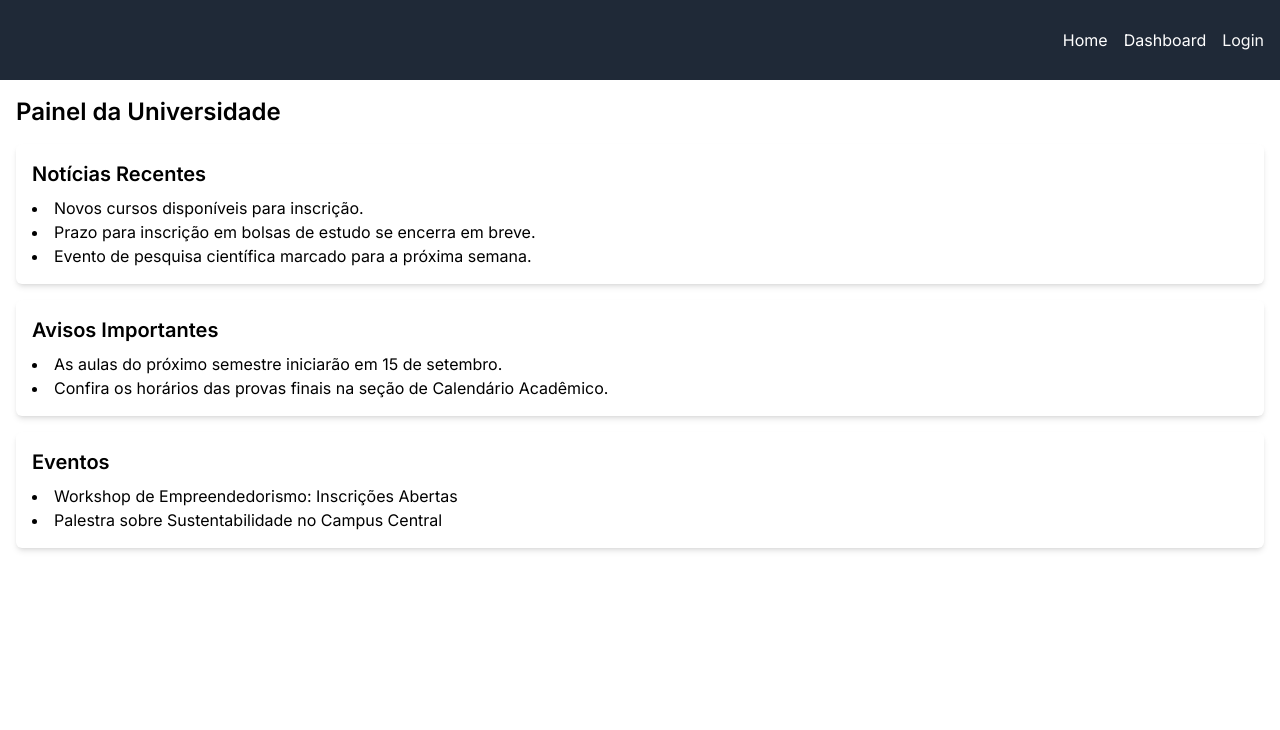
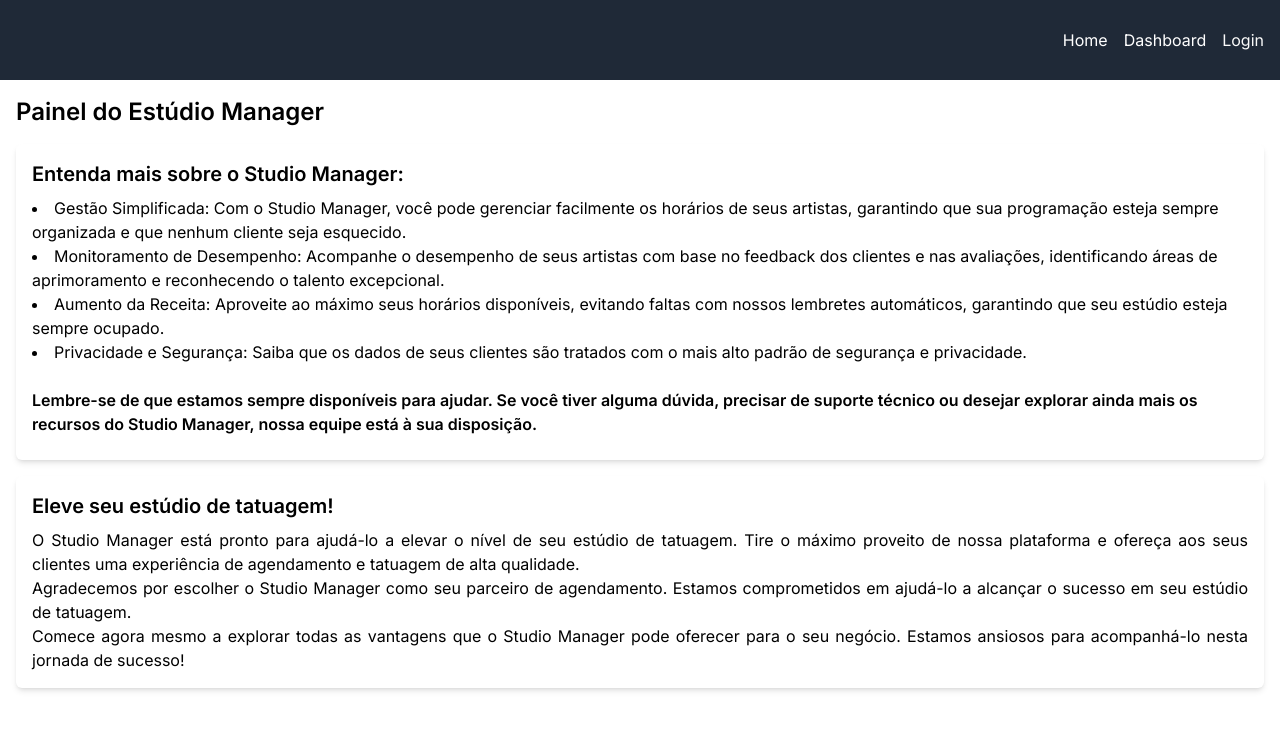
Before and after one commit to OThyagoCarvalho/dashboard-pti-senac, a Next.js app: page / in a window 1280 px wide. Shown: the top 730 px of the page. Built offline with nearby package versions, Linux system fonts and the light colour scheme.

Commit message:
new initial page to explain more about the application

```diff
--- a/src/app/page.js
+++ b/src/app/page.js
@@ -10,34 +10,55 @@ export default function Home() {
   const { hasSession } = useSessionContext()
   const isUserLogged = true;
 
+  // Gestão Simplificada: Com o Studio Manager, você pode gerenciar facilmente os horários de seus artistas, garantindo que sua programação esteja sempre organizada e que nenhum cliente seja esquecido.
+
+  // Monitoramento de Desempenho: Acompanhe o desempenho de seus artistas com base no feedback dos clientes e nas avaliações, identificando áreas de aprimoramento e reconhecendo o talento excepcional.
+
+  // Aumento da Receita: Aproveite ao máximo seus horários disponíveis, evitando faltas com nossos lembretes automáticos, garantindo que seu estúdio esteja sempre ocupado.
+
+  // Privacidade e Segurança: Saiba que os dados de seus clientes são tratados com o mais alto padrão de segurança e privacidade.
+
+  // Lembre-se de que estamos sempre disponíveis para ajudar. Se você tiver alguma dúvida, precisar de suporte técnico ou desejar explorar ainda mais os recursos do Studio Manager, nossa equipe está à sua disposição.
+
+  // Eleve Seu Estúdio de Tatuagem
+
+  // O Studio Manager está pronto para ajudá-lo a elevar o nível de seu estúdio de tatuagem. Tire o máximo proveito de nossa plataforma e ofereça aos seus clientes uma experiência de agendamento e tatuagem de alta qualidade.
+
+  // Agradecemos por escolher o Studio Manager como seu parceiro de agendamento. Estamos comprometidos em ajudá-lo a alcançar o sucesso em seu estúdio de tatuagem.
+
+  // Comece agora mesmo a explorar todas as vantagens que o Studio Manager pode oferecer para o seu negócio. Estamos ansiosos para acompanhá-lo nesta jornada de sucesso!
+
   return (
     <main>
       <Navbar />
       <div className="p-4">
-      <h1 className="text-2xl font-semibold mb-4">Painel da Universidade</h1>
+        <h1 className="text-2xl font-semibold mb-4">Painel do Estúdio Manager</h1>
         <div className="bg-white p-4 rounded-md shadow-md">
-        <h2 className="text-xl font-semibold mb-2">Notícias Recentes</h2>
-        <ul className="list-disc list-inside">
-          <li>Novos cursos disponíveis para inscrição.</li>
-          <li>Prazo para inscrição em bolsas de estudo se encerra em breve.</li>
-          <li>Evento de pesquisa científica marcado para a próxima semana.</li>
+          <h2 className="text-xl font-semibold mb-2">Entenda mais sobre o Studio Manager:</h2>
+          <ul className="list-disc list-inside" >
+            <li>Gestão Simplificada: Com o Studio Manager, você pode gerenciar facilmente os horários de seus artistas, garantindo que sua programação esteja sempre organizada e que nenhum cliente seja esquecido.</li>
+
+            <li>Monitoramento de Desempenho: Acompanhe o desempenho de seus artistas com base no feedback dos clientes e nas avaliações, identificando áreas de aprimoramento e reconhecendo o talento excepcional.</li>
+
+            <li>Aumento da Receita: Aproveite ao máximo seus horários disponíveis, evitando faltas com nossos lembretes automáticos, garantindo que seu estúdio esteja sempre ocupado.</li>
+
+            <li>Privacidade e Segurança: Saiba que os dados de seus clientes são tratados com o mais alto padrão de segurança e privacidade.</li>
           </ul>
+          <br />
+          <h3 className="text-m font-semibold mb-2">Lembre-se de que estamos sempre disponíveis para ajudar. Se você tiver alguma dúvida, precisar de suporte técnico ou desejar explorar ainda mais os recursos do Studio Manager, nossa equipe está à sua disposição.</h3>
         </div>
         <div className="mt-4 bg-white p-4 rounded-md shadow-md">
-        <h2 className="text-xl font-semibold mb-2">Avisos Importantes</h2>
-        <ul className="list-disc list-inside">
-          <li>As aulas do próximo semestre iniciarão em 15 de setembro.</li>
-          <li>Confira os horários das provas finais na seção de Calendário Acadêmico.</li>
-        </ul>
-      </div>
-      <div className="mt-4 bg-white p-4 rounded-md shadow-md">
-        <h2 className="text-xl font-semibold mb-2">Eventos</h2>
-        <ul className="list-disc list-inside">
-          <li>Workshop de Empreendedorismo: Inscrições Abertas</li>
-          <li>Palestra sobre Sustentabilidade no Campus Central</li>
+          <h2 className="text-xl font-semibold mb-2">Eleve seu estúdio de tatuagem!</h2>
+          <ul className="list-disc list-inside" style={{ textAlign: "justify"}}>
+            <p>O Studio Manager está pronto para ajudá-lo a elevar o nível de seu estúdio de tatuagem.
+              Tire o máximo proveito de nossa plataforma e ofereça aos seus clientes uma experiência de agendamento e tatuagem de alta qualidade.<br />
+              Agradecemos por escolher o Studio Manager como seu parceiro de agendamento. Estamos comprometidos em ajudá-lo a alcançar o sucesso em seu estúdio de tatuagem.<br />
+              Comece agora mesmo a explorar todas as vantagens que o Studio Manager pode oferecer para o seu negócio.
+              Estamos ansiosos para acompanhá-lo nesta jornada de sucesso!
+            </p>
           </ul>
         </div>
       </div>
-  </main>
+    </main >
   )
 }
```
Also changed, not shown: 1 other file (tests, documents, lock files or other folders). Lines whose indentation alone changed are shown as unchanged.
